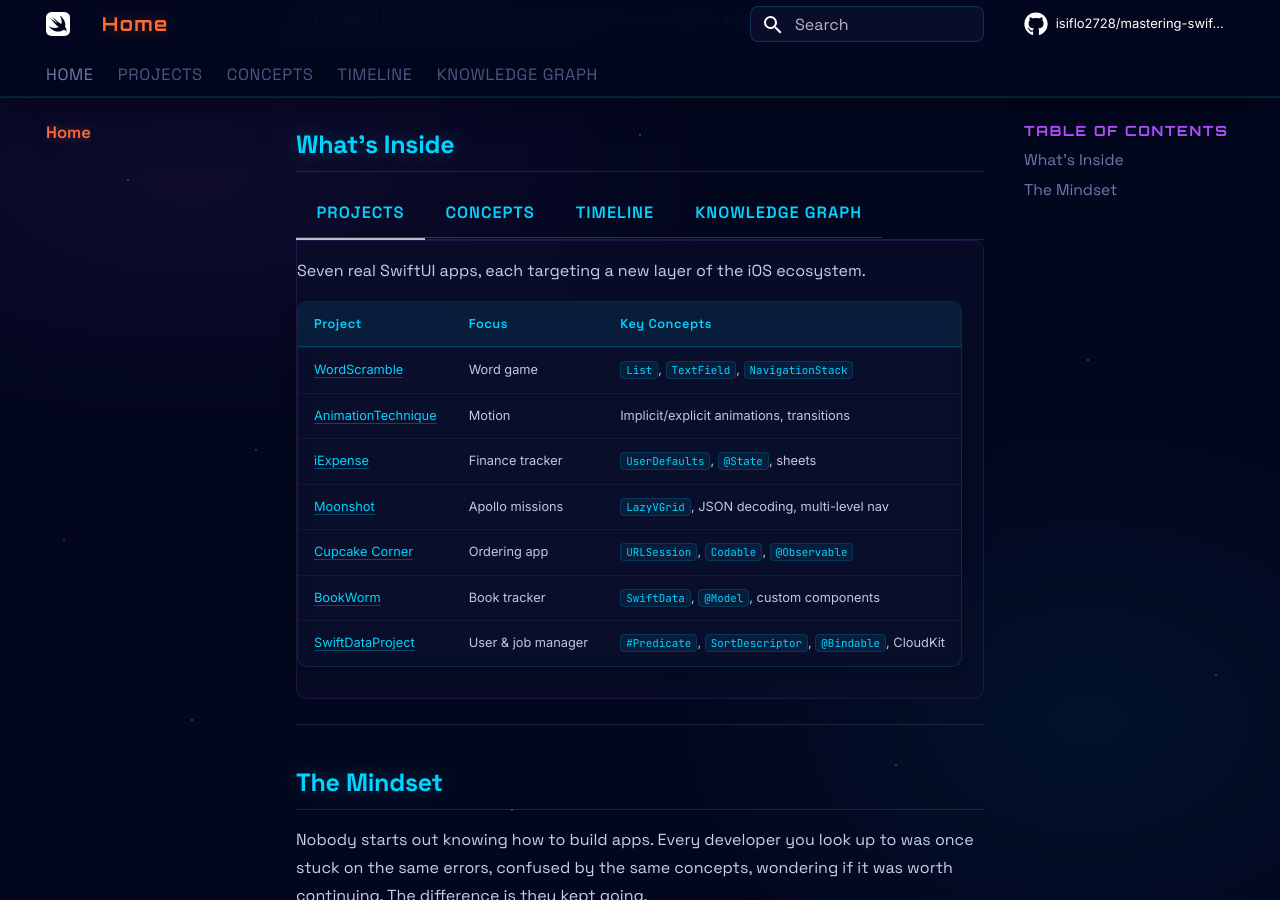
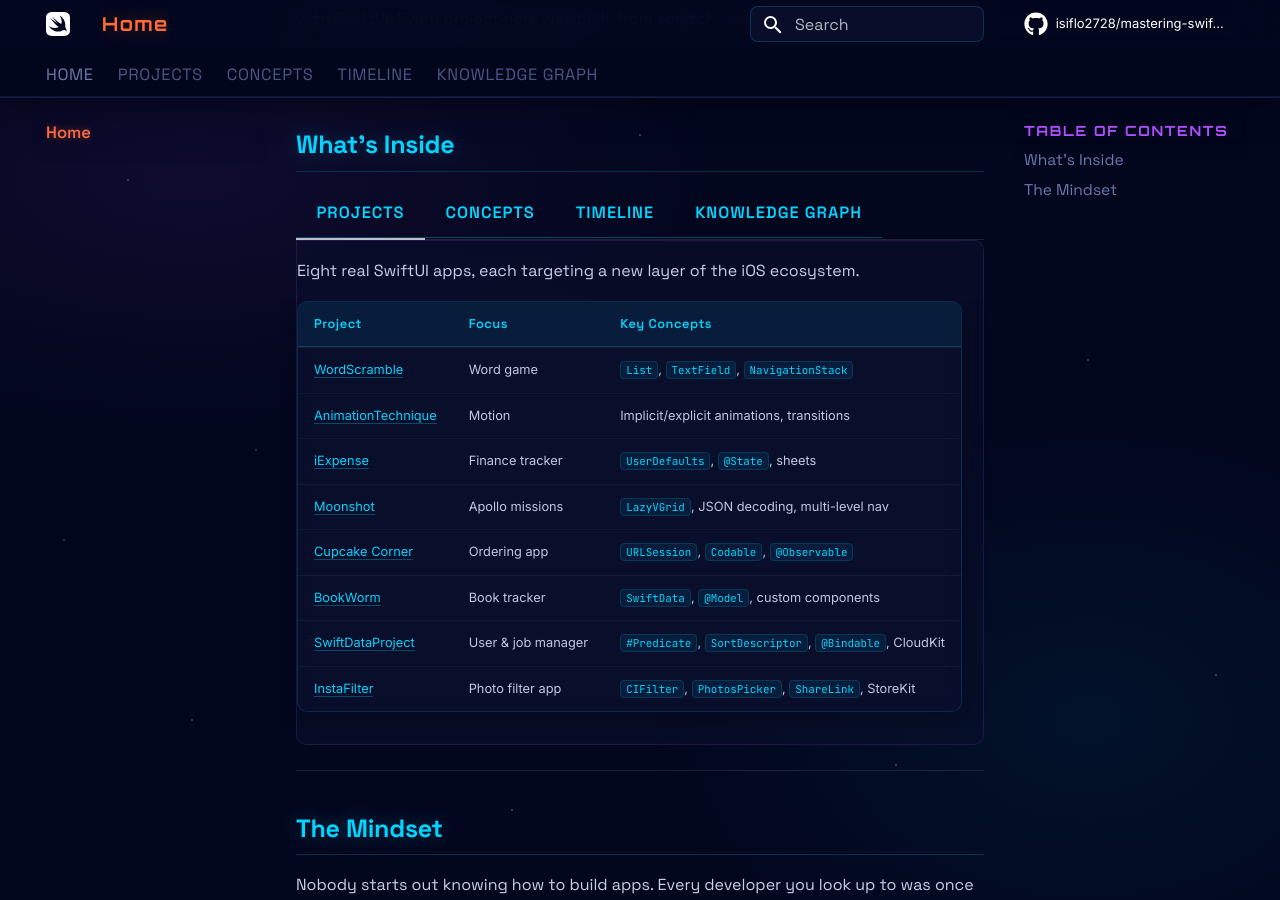
Before and after one commit to isiflo2728/swift-vault, an MkDocs documentation site: the page built from docs/index.md, in a window 1280 px wide and 900 px high, scrolled down 376 px. Built offline with MkDocs 1.6.1 and Material for MkDocs 9.7.7, drawn with Linux system fonts in a browser that asks for light colours; comment, search, counter and statistics services are not loaded.

Commit message:
Add InstaFilter to home page projects table

```diff
--- a/docs/index.md
+++ b/docs/index.md
@@ -9,7 +9,7 @@ This is a living knowledge vault documenting the process of mastering iOS develo
 ## What's Inside
 
 === "Projects"
-    Seven real SwiftUI apps, each targeting a new layer of the iOS ecosystem.
+    Eight real SwiftUI apps, each targeting a new layer of the iOS ecosystem.
 
     | Project | Focus | Key Concepts |
     |---|---|---|
@@ -20,6 +20,7 @@ This is a living knowledge vault documenting the process of mastering iOS develo
     | [Cupcake Corner](projects/cupcake-corner.md) | Ordering app | `URLSession`, `Codable`, `@Observable` |
     | [BookWorm](projects/bookworm.md) | Book tracker | `SwiftData`, `@Model`, custom components |
     | [SwiftDataProject](projects/swiftdataproject.md) | User & job manager | `#Predicate`, `SortDescriptor`, `@Bindable`, CloudKit |
+    | [InstaFilter](projects/instafilter.md) | Photo filter app | `CIFilter`, `PhotosPicker`, `ShareLink`, StoreKit |
 
 === "Concepts"
     Concepts extracted and linked across all projects so patterns become visible.
```
Also changed, not shown: other parts of docs/index.md (+1 -1 lines).
